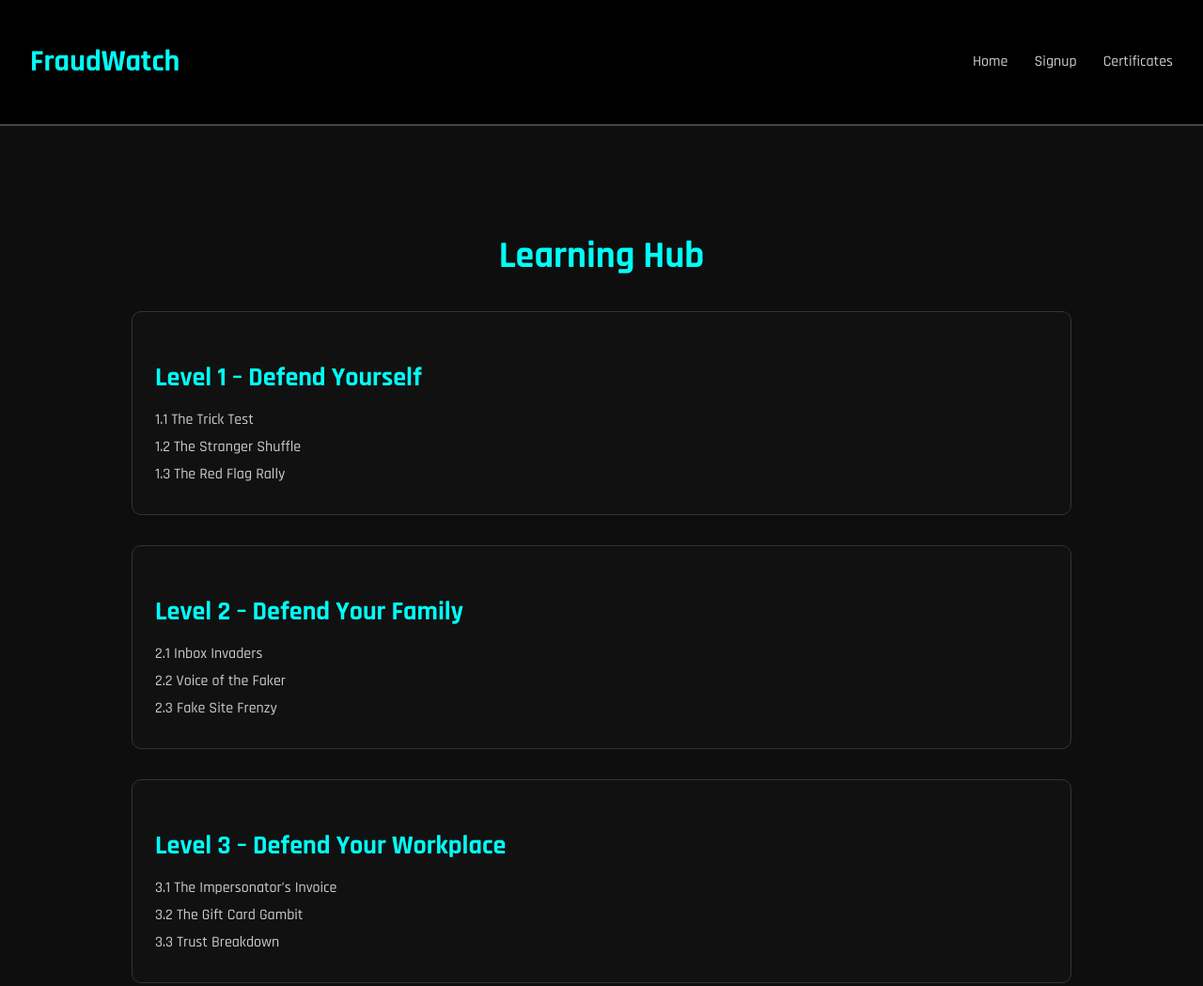
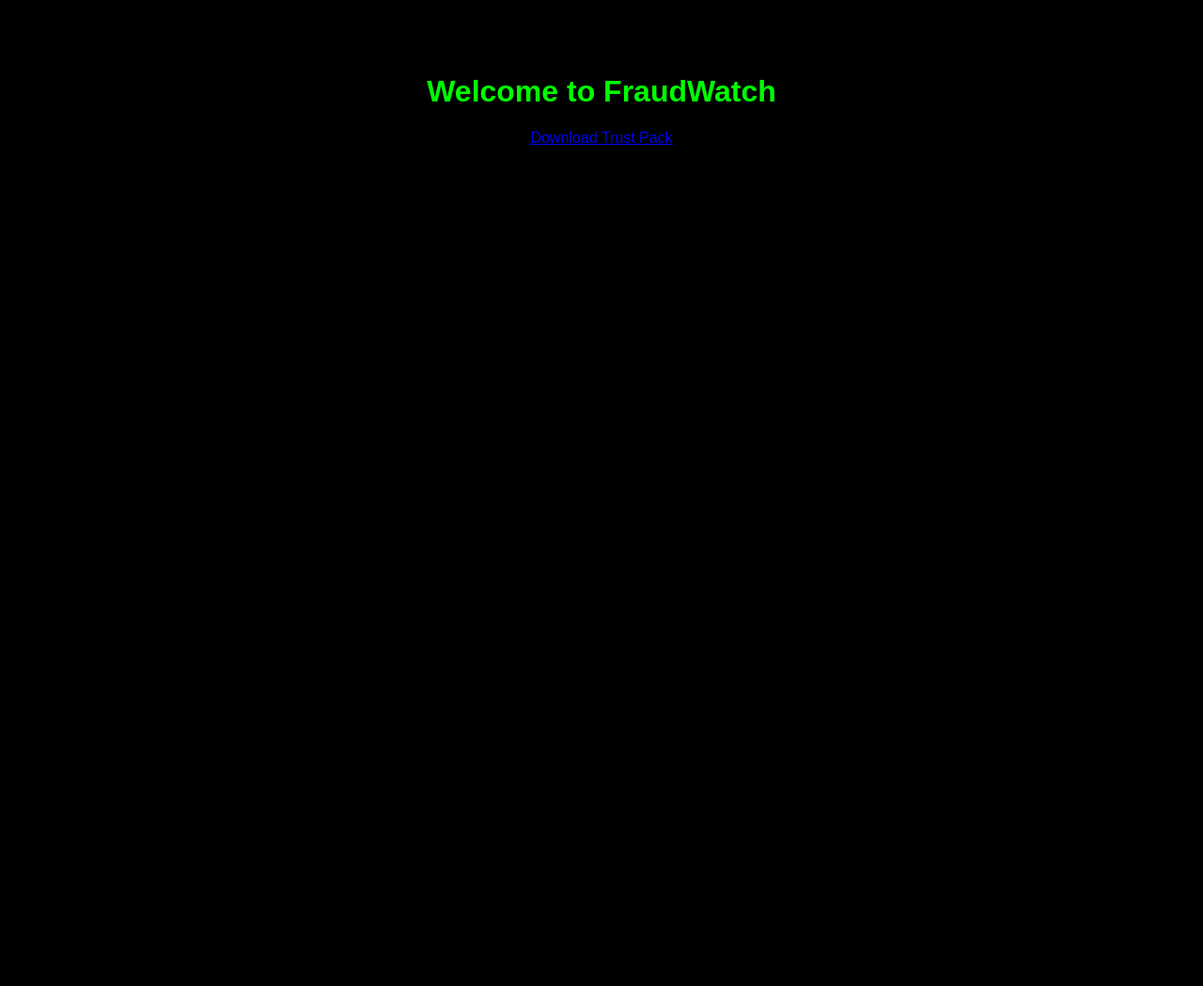
Before and after one commit to leeraper909/fraudwatch-site, a plain HTML site: page index.html in a window 1280 px wide. Shown: the top 1049 px of the page at 94% size. After the commit the page ends 800 px from the top, so only its background shows below. Drawn offline with Linux system fonts and the light colour scheme.

Commit message:
Add files via upload

```diff
--- /dev/null
+++ b/certificate-award.js
@@ -0,0 +1 @@
+// Certificate generation and validation logic
--- /dev/null
+++ b/defcon-bar.js
@@ -0,0 +1 @@
+// DEFCON bar visual logic
--- a/index.html
+++ b/index.html
@@ -1,140 +1 @@
-
-<!DOCTYPE html>
-<html lang="en">
-<head>
-  <meta charset="UTF-8" />
-  <meta name="viewport" content="width=device-width, initial-scale=1.0" />
-  <title>FraudWatch Learning Hub</title>
-  <link href="https://fonts.googleapis.com/css2?family=Rajdhani:wght@500;700&display=swap" rel="stylesheet">
-  <style>
-    body {
-      margin: 0;
-      font-family: 'Rajdhani', sans-serif;
-      background: #0e0e0e;
-      color: #e0e0e0;
-    }
-    header {
-      background: #000;
-      padding: 1.5rem 2rem;
-      display: flex;
-      justify-content: space-between;
-      align-items: center;
-      border-bottom: 2px solid #444;
-    }
-    header h1 {
-      color: #00fff7;
-      font-size: 2rem;
-    }
-    nav a {
-      color: #ccc;
-      margin-left: 1.5rem;
-      text-decoration: none;
-    }
-    nav a:hover {
-      color: #00fff7;
-    }
-    .container {
-      max-width: 1000px;
-      margin: 3rem auto;
-      padding: 2rem;
-    }
-    h2 {
-      text-align: center;
-      font-size: 2.5rem;
-      color: #00fff7;
-    }
-    .level-block {
-      background: #111;
-      border: 1px solid #333;
-      border-radius: 10px;
-      padding: 1.5rem;
-      margin-bottom: 2rem;
-    }
-    .level-block h3 {
-      margin-bottom: 1rem;
-      font-size: 1.75rem;
-      color: #00fff7;
-    }
-    .sub-tier-list a {
-      display: block;
-      margin-bottom: 0.5rem;
-      color: #ccc;
-      text-decoration: none;
-    }
-    .sub-tier-list a:hover {
-      color: #00fff7;
-    }
-    .back-home {
-      text-align: center;
-      margin-top: 2rem;
-    }
-    .back-home a {
-      color: #00fff7;
-      font-weight: bold;
-    }
-  </style>
-</head>
-<body>
-  <header>
-    <h1>FraudWatch</h1>
-    <nav>
-      <a href="/">Home</a>
-      <a href="/signup">Signup</a>
-      <a href="/cert-mint">Certificates</a>
-    </nav>
-  </header>
-
-  <div class="container">
-    <h2>Learning Hub</h2>
-
-    <div class="level-block">
-      <h3>Level 1 – Defend Yourself</h3>
-      <div class="sub-tier-list">
-        <a href="/learning/level1-1.html">1.1 The Trick Test</a>
-        <a href="/learning/level1-2.html">1.2 The Stranger Shuffle</a>
-        <a href="/learning/level1-3.html">1.3 The Red Flag Rally</a>
-      </div>
-    </div>
-
-    <div class="level-block">
-      <h3>Level 2 – Defend Your Family</h3>
-      <div class="sub-tier-list">
-        <a href="/learning/level2-1.html">2.1 Inbox Invaders</a>
-        <a href="/learning/level2-2.html">2.2 Voice of the Faker</a>
-        <a href="/learning/level2-3.html">2.3 Fake Site Frenzy</a>
-      </div>
-    </div>
-
-    <div class="level-block">
-      <h3>Level 3 – Defend Your Workplace</h3>
-      <div class="sub-tier-list">
-        <a href="/learning/level3-1.html">3.1 The Impersonator’s Invoice</a>
-        <a href="/learning/level3-2.html">3.2 The Gift Card Gambit</a>
-        <a href="/learning/level3-3.html">3.3 Trust Breakdown</a>
-      </div>
-    </div>
-
-    <div class="level-block">
-      <h3>Level 4 – Defend the Network</h3>
-      <div class="sub-tier-list">
-        <a href="/learning/level4-1.html">4.1 SIM Clone Showdown</a>
-        <a href="/learning/level4-2.html">4.2 DNS Trap Maze</a>
-        <a href="/learning/level4-3.html">4.3 Credential Chaos</a>
-      </div>
-    </div>
-
-    <div class="level-block">
-      <h3>Level 5 – Defend the Nation</h3>
-      <div class="sub-tier-list">
-        <a href="/learning/level5-1.html">5.1 The Deepfake Directive</a>
-        <a href="/learning/level5-2.html">5.2 Exploit Tree Trials</a>
-        <a href="/learning/level5-3.html">5.3 The AI Adversary Gauntlet</a>
-      </div>
-    </div>
-
-    <div class="back-home">
-      <a href="/">← Back to Home</a>
-    </div>
-  </div>
-</body>
-</html>
+<!DOCTYPE html><html><head><title>FraudWatch</title><link rel='stylesheet' href='style.css'></head><body><h1>Welcome to FraudWatch</h1><script src='defcon-bar.js'></script><script src='trust-score-engine.js'></script><script src='scam-radar.js'></script><script src='certificate-award.js'></script><a href='trust-pack-download.html'>Download Trust Pack</a></body></html>
--- /dev/null
+++ b/scam-radar.js
@@ -0,0 +1 @@
+// Scam Radar visual logic
--- /dev/null
+++ b/style.css
@@ -0,0 +1 @@
+body { background-color: #000; color: #0f0; font-family: Arial, sans-serif; text-align: center; padding: 50px; }
--- /dev/null
+++ b/trust-score-engine.js
@@ -0,0 +1 @@
+// Trust Score engine logic
```
Also changed, not shown: trust-pack-download.html (added, +1 -0 lines), favicon.ico (added), images/logo.png (added).
